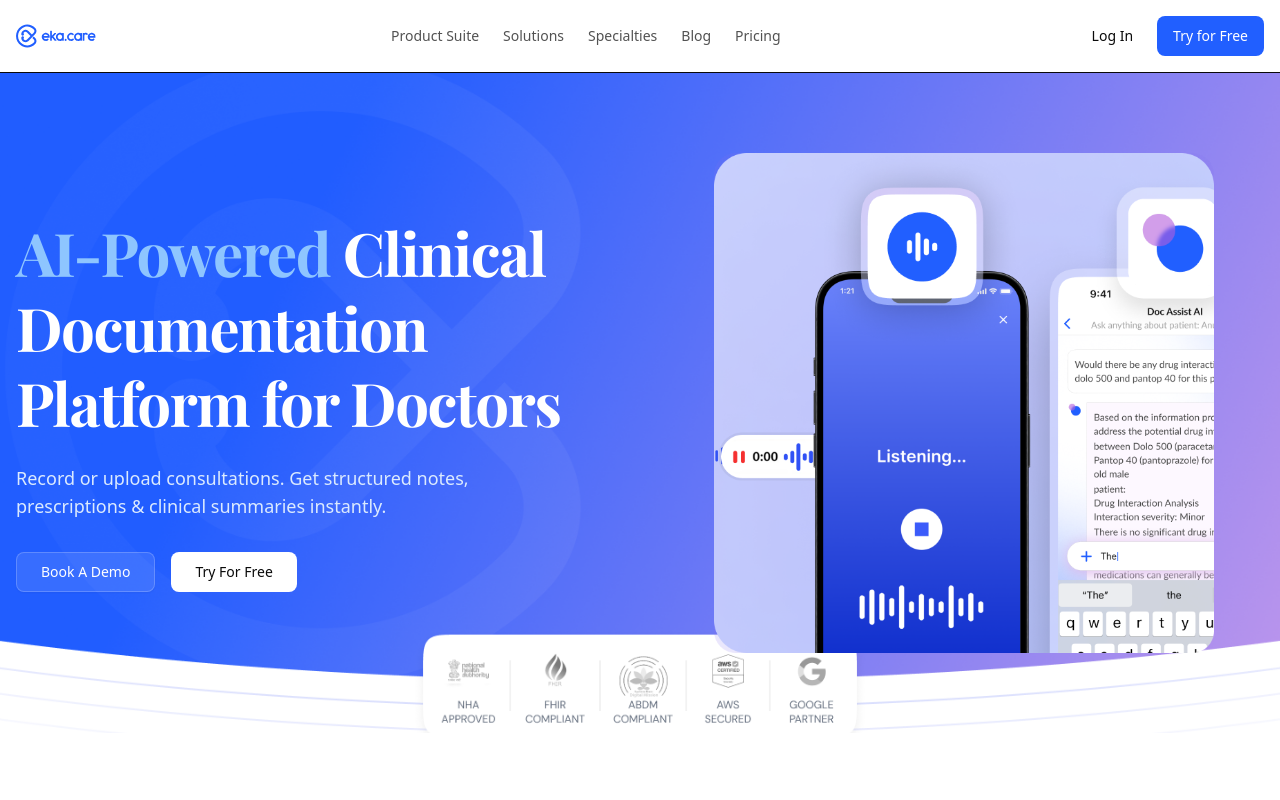
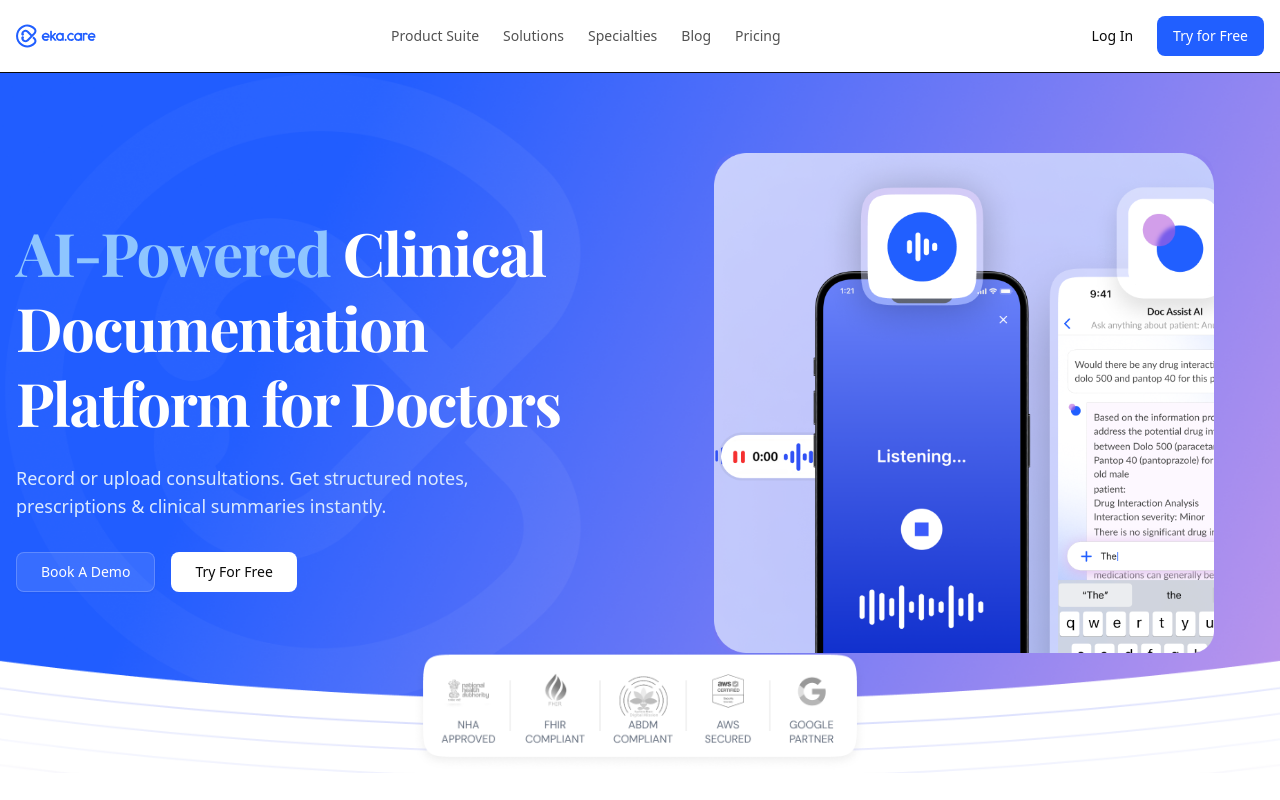
Before and after one commit to jayrajak-ui/scribe, a Next.js app: page / in a window 1280 px wide. Shown: the top 800 px of the page. Built offline with nearby package versions, Linux system fonts and the light colour scheme; a web font is replaced by a local one.

Commit message:
com 26 - padding

```diff
--- a/src/app/page.tsx
+++ b/src/app/page.tsx
@@ -14,7 +14,7 @@
   return (
     <main>
       <section
-        className="py-20 px-4 bg-cover bg-center bg-no-repeat"
+        className="py-20 pb-30 px-4 bg-cover bg-center bg-no-repeat"
         style={{ backgroundImage: "url('/images/bg-image.png')" }}
       >
         <div className="container mx-auto">
```
